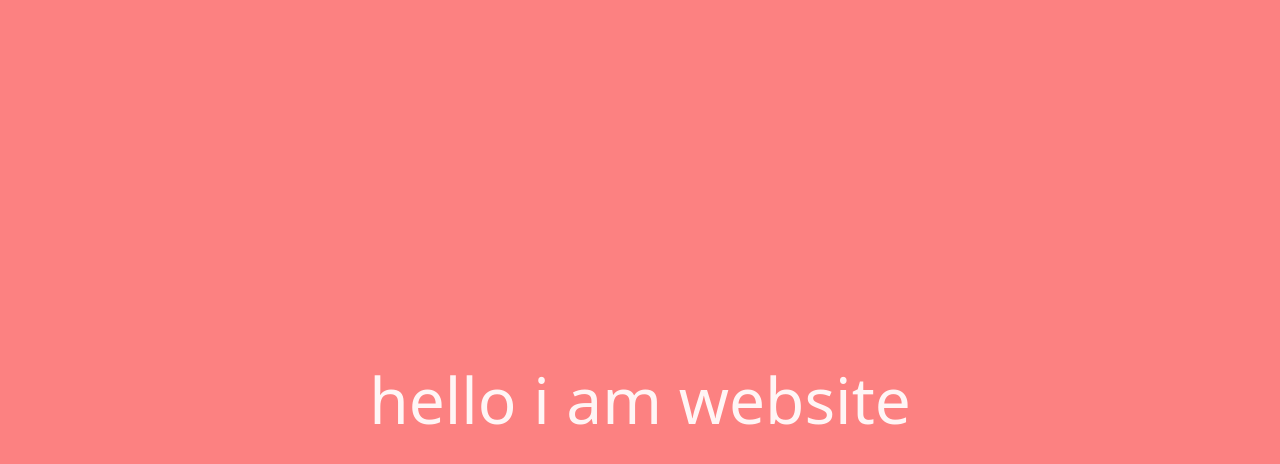
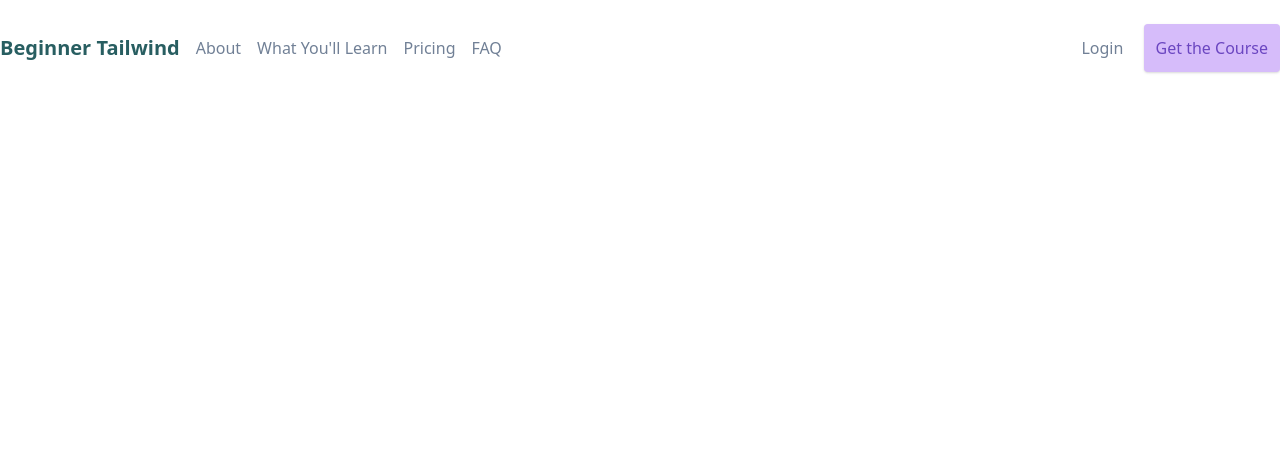
Before and after one commit to mmorrisisund/beginner-tailwind-site, a website built with Parcel: page src/index.html in a window 1280 px wide. Built offline with nearby package versions, Linux system fonts and the light colour scheme.

Commit message:
finish header section

```diff
--- a/src/index.html
+++ b/src/index.html
@@ -5,10 +5,71 @@
     <meta name="viewport" content="width=device-width, initial-scale=1.0" />
     <title>Beginner Tailwind</title>
   </head>
-  <body
-    class="flex items-center justify-center text-6xl bg-red-400 text-red-100 min-h-screen"
-  >
-    hello i am website
+  <body>
+    <!-- ================================================ -->
+    <!-- header/navigation ================================================ -->
+    <!-- ================================================ -->
+    <div class="text-gray-600">
+      <div class="container mx-auto flex justify-between px-6 lg:px-0 py-6">
+        <!-- left header section -->
+        <div class="space-x-4 flex items-center">
+          <a href="#" class="font-bold text-xl text-teal-800"
+            >Beginner Tailwind</a
+          >
+          <a href="#" class="hidden lg:inline-block hover:text-gray-900"
+            >About</a
+          >
+          <a href="#" class="hidden lg:inline-block hover:text-gray-900"
+            >What You'll Learn</a
+          >
+          <a href="#" class="hidden lg:inline-block hover:text-gray-900"
+            >Pricing</a
+          >
+          <a href="#" class="hidden lg:inline-block hover:text-gray-900">FAQ</a>
+        </div>
+
+        <!-- right header section -->
+        <div class="space-x-4" flex items-center>
+          <a href="#" class="hover:text-gray-900">Login</a>
+          <a
+            href="#"
+            class="hidden lg:inline-block p-3 bg-purple-300 hover:bg-purple-200 text-purple-700 rounded shadow hover:shadow-xl transition duration-500"
+            >Get the Course</a
+          >
+        </div>
+      </div>
+    </div>
+    <!-- ================================================ -->
+    <!-- hero ================================================ -->
+    <!-- ================================================ -->
+
+    <!-- ================================================ -->
+    <!-- overview ================================================ -->
+    <!-- ================================================ -->
+
+    <!-- ================================================ -->
+    <!-- about me ================================================ -->
+    <!-- ================================================ -->
+
+    <!-- ================================================ -->
+    <!-- what you'll learn ================================================ -->
+    <!-- ================================================ -->
+
+    <!-- ================================================ -->
+    <!-- what we'll build ================================================ -->
+    <!-- ================================================ -->
+
+    <!-- ================================================ -->
+    <!-- pricing ================================================ -->
+    <!-- ================================================ -->
+
+    <!-- ================================================ -->
+    <!-- faq ================================================ -->
+    <!-- ================================================ -->
+
+    <!-- ================================================ -->
+    <!-- foooter ================================================ -->
+    <!-- ================================================ -->
 
     <script src="index.js"></script>
   </body>
```
